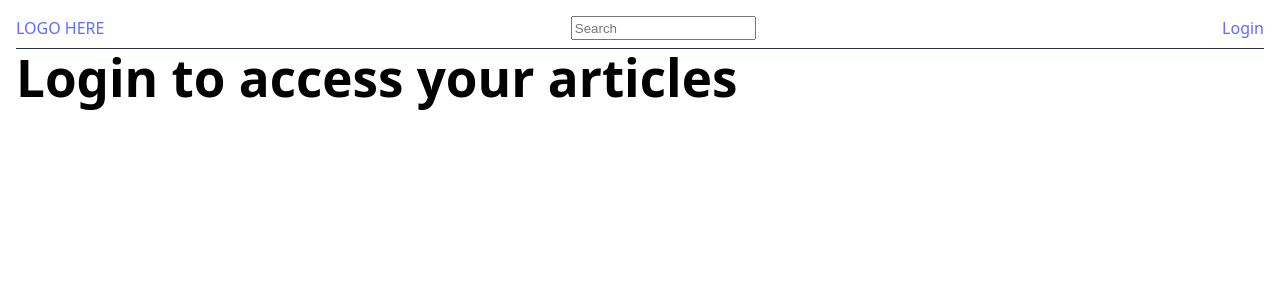
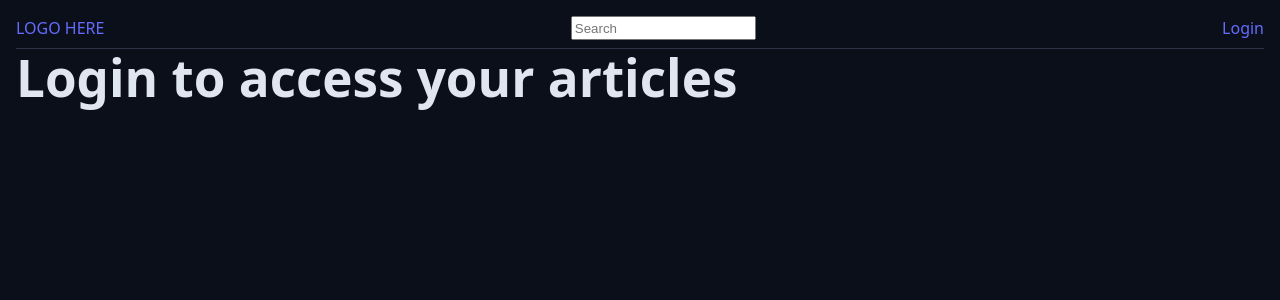
Before and after one commit to IwearSILLYhats/ToPBlogAuthorFrontend, a React (Vite) app: page / in a window 1280 px wide. Shown: the top 300 px of the page. Built offline with nearby package versions, Linux system fonts and the light colour scheme; no server answers.

Commit message:
Making styling more uniform between author and user sites

```diff
--- a/src/index.css
+++ b/src/index.css
@@ -41,6 +41,8 @@ a:hover {
 }
 
 body {
+  color: var(--color-text);
+  background-color: var(--color-bg);
   padding: 1rem;
   margin: 0;
   display: flex;
```
